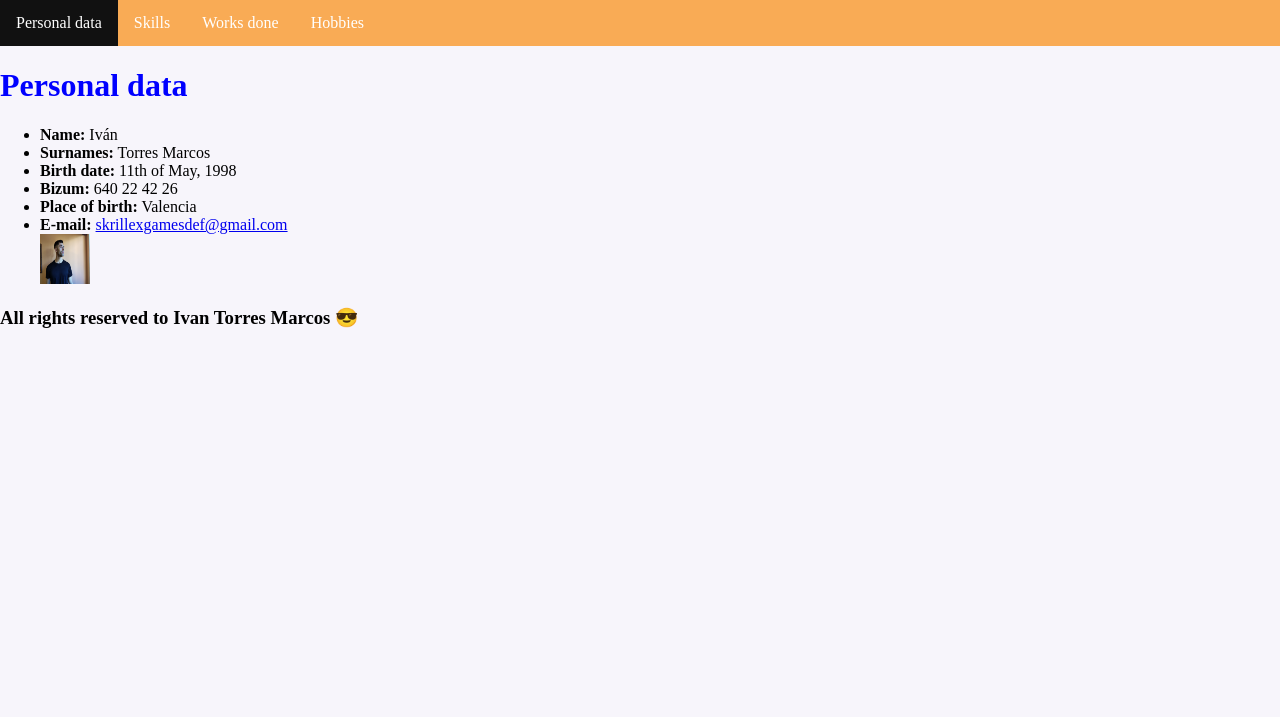
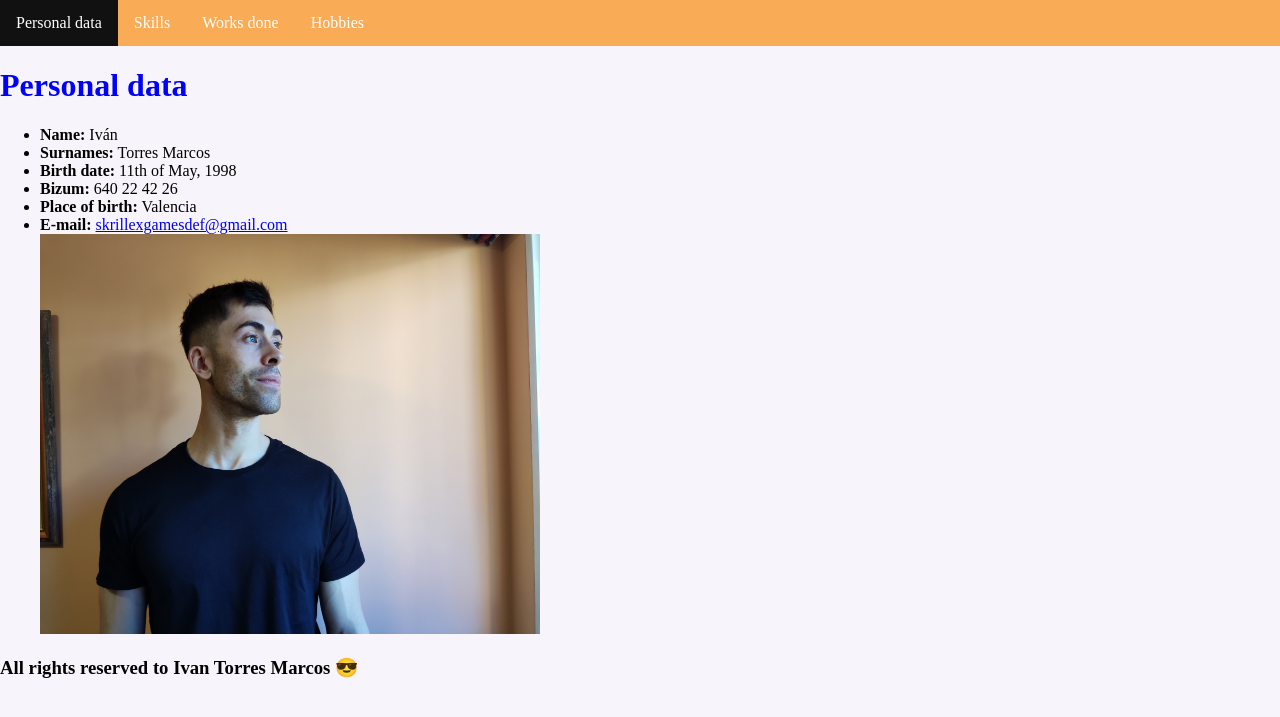
Before and after one commit to Annimale/server-projects, a PHP site: page / in a window 1280 px wide. Shown: the top 717 px of the page. Run offline with PHP 8.4, Linux system fonts and the light colour scheme.

Commit message:
css aun falta

```diff
--- a/Actividad 1/main.css
+++ b/Actividad 1/main.css
@@ -36,6 +36,6 @@ h1 {
   color: blue;
 }
 img {
-  width: 50px;
-  height: 50px;
+  height: 400px;
+  width: 500px;
 }
```
